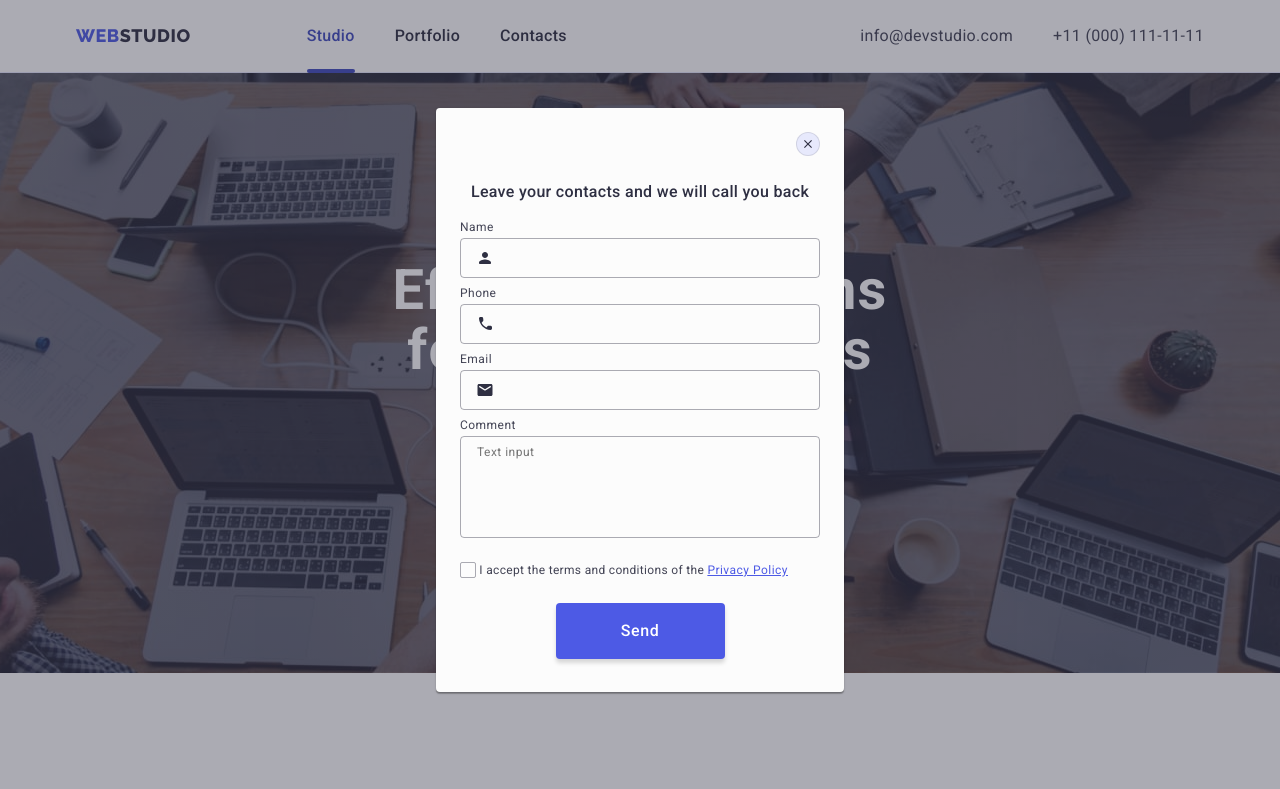
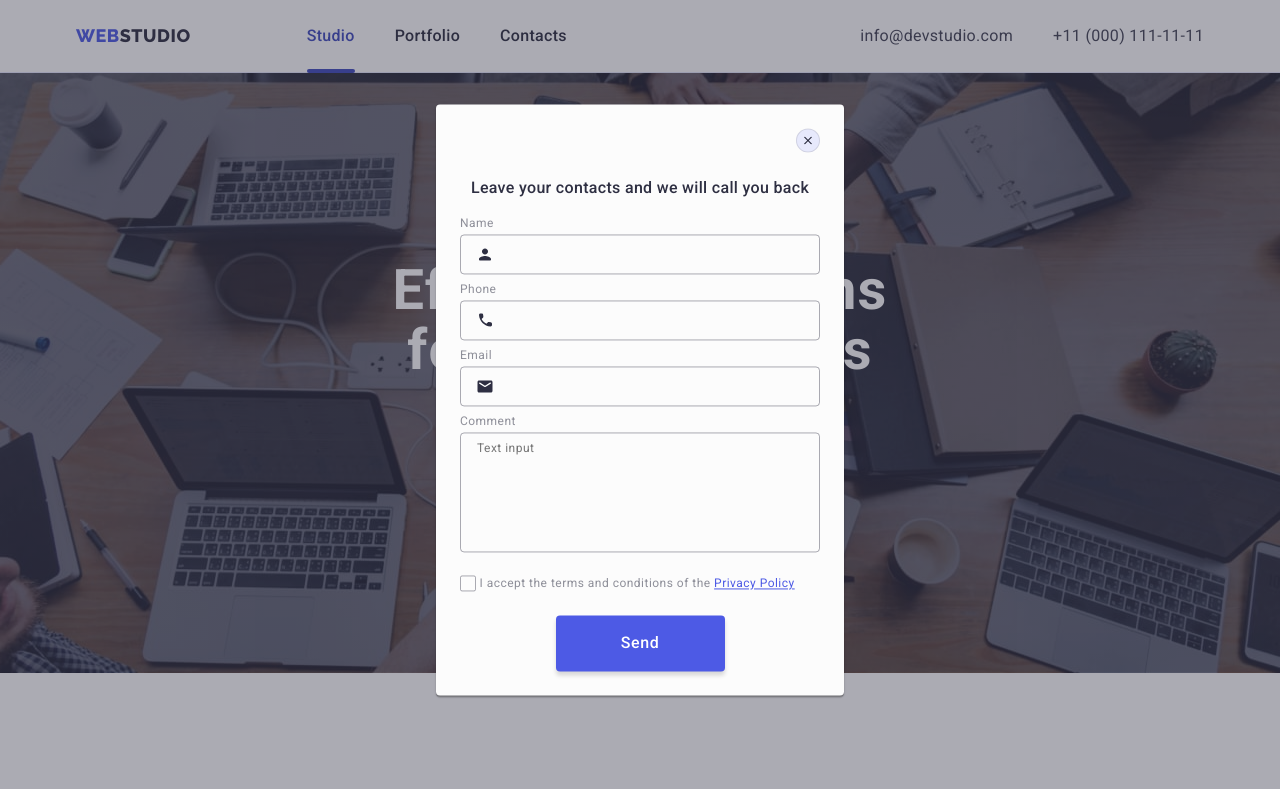
Before and after one commit to Daniel254/goit-markup-hw-05, a plain HTML site: page index.html in a window 1280 px wide. Both pictures are taken after a click on the button "Order Service". Shown: the top 789 px of the page. Drawn offline with nearby package versions, Linux system fonts and the light colour scheme.

Commit message:
Modal styles fixed

```diff
--- a/css/styles.css
+++ b/css/styles.css
@@ -778,6 +778,7 @@ button {
 .contact-form__label {
   display: block;
   margin-bottom: 4px;
+  color: var(--light-slate)
 }
 
 .contact-form__input {
@@ -812,7 +813,6 @@ button {
 
 .contact-form__input_message {
   height: 120px;
-  height: auto;
   resize: none;
   padding: 8px 16px;
   font-size: 12px;
@@ -826,6 +826,9 @@ button {
   align-items: center; */
   /* margin-bottom: 24px; */
   font-size: 12px;
+  line-height: 1.17;
+  letter-spacing: 0.04em;
+  color: var(--light-slate);
 }
 .contact-form__input:focus {
   border: 1px solid var(--iris, #4d5ae5);
@@ -840,9 +843,10 @@ button {
   appearance: none;
 }
 .contact-form__input_checkbox:checked + .contact-form__label_checkbox .custom-checkbox {
-  background-color: var(--iris, #4d5ae5);
+  background-color: var(--ocean);
+  border: none;
   fill: var(--cloud);
-  border-color: var(--iris, #4d5ae5);
+  /* border-color: var(--iris, #4d5ae5); */
 }
 .custom-checkbox {
   line-height: 0;
@@ -856,7 +860,7 @@ button {
   border-radius: 2px;
   fill: transparent;
   transition: background-color var(--transition), fill var(--transition),
-    border-color var(--transition);
+    border var(--transition);
 }
 .custom-checkbox-icon {
 
```
